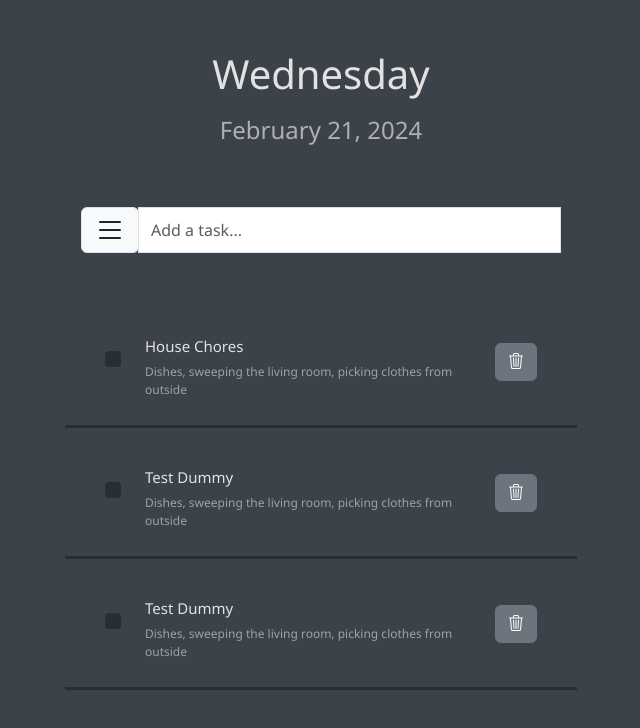
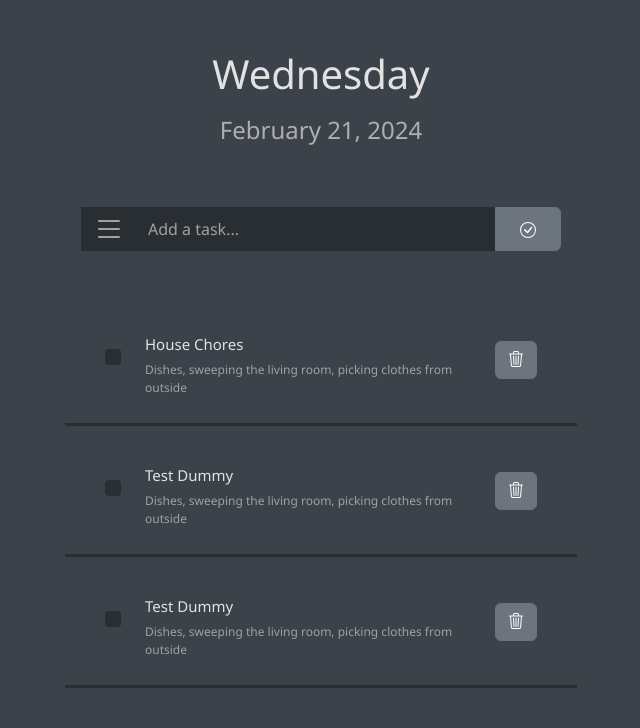
Before and after one commit to chriskelemba/todolist, a React (Create React App) app: page / in a window 1280 px wide. Shown: the top 728 px of the page, without its empty margins (319-959 px from the left). Built offline with nearby package versions, Linux system fonts and the light colour scheme; data requests are answered from the project's data file.

Commit message:
design fixed

```diff
--- a/src/components/Form.js
+++ b/src/components/Form.js
@@ -9,6 +9,10 @@ const Form = () => {
                         </svg></span>
                     </div>
                     <input type="text" className="form-control" name="title" placeholder="Add a task..."/><br/>
+                    <button onClick="" className="btn btn-secondary px-4" type="submit"><svg xmlns="http://www.w3.org/2000/svg" width="16" height="16" fill="currentColor" class="bi bi-check-circle" viewBox="0 0 16 16">
+                    <path d="M8 15A7 7 0 1 1 8 1a7 7 0 0 1 0 14m0 1A8 8 0 1 0 8 0a8 8 0 0 0 0 16"/>
+                    <path d="m10.97 4.97-.02.022-3.473 4.425-2.093-2.094a.75.75 0 0 0-1.06 1.06L6.97 11.03a.75.75 0 0 0 1.079-.02l3.992-4.99a.75.75 0 0 0-1.071-1.05"/>
+                    </svg></button>
                 </div>
             </form>
         </div>
--- a/src/index.css
+++ b/src/index.css
@@ -16,8 +16,31 @@ body {
   color: rgb(175, 175, 175);
 }
 
-.form input[input="text"] {
+.form .input-group-prepend {
   background-color: rgb(41, 46, 51);
+}
+
+.form .form-control {
+  background-color: rgb(41, 46, 51);
+  border: none;
+}
+
+.form .form-control::placeholder {
+  color: rgb(161, 161, 161)
+}
+
+.form .input-group-text {
+  background-color: rgb(41, 46, 51);
+  border: none;
+  color: rgb(161, 161, 161);
+}
+
+.form .input-group-text:focus {
+  border: none;
+}
+
+.form .input-group-text:hover {
+  border: none;
 }
 
 .preview {
```
